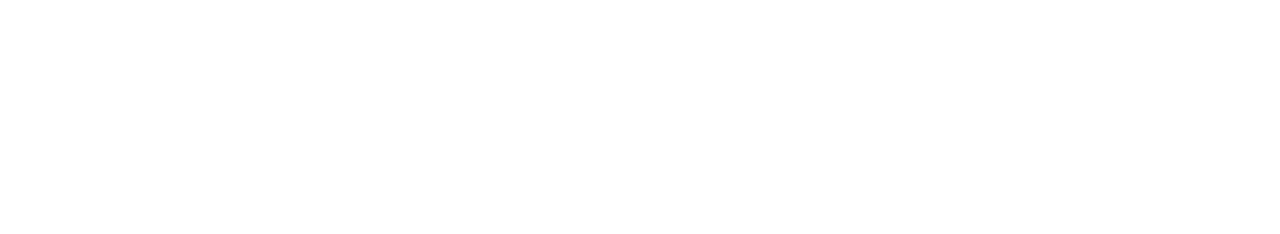
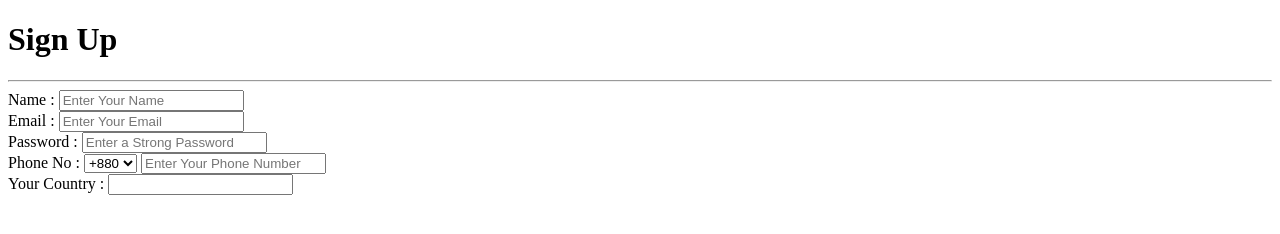
Before and after one commit to Avro-Nill/My-first-repository, a plain HTML site: page index.html in a window 1280 px wide. Drawn offline with Linux system fonts and the light colour scheme.

Commit message:
add a form"

```diff
--- a/index.html
+++ b/index.html
@@ -6,6 +6,39 @@
     <title>My first repository</title>
 </head>
 <body>
-
+    <div class="container">
+        <h1>Sign Up</h1>
+        <hr>
+        <label for="user"> Name :</label>
+        <input type="text" id="user" placeholder="Enter Your Name">
+        <br>
+        <label for="email"> Email :</label>
+        <input type="email" name="user mail" id="email" placeholder="Enter Your Email">
+        <br>
+        <label for="password"> Password :</label>
+        <input type="password" name="pass" id="password" placeholder="Enter a Strong Password">
+        <br>
+        <label for="phn"> Phone No :</label>
+        <select name="code" id="">
+            <option value="+880">+880</option>
+            <option value="+550">+550</option>
+            <option value="+91">+91</option>
+            <option value="+380">+380</option>
+            <option value="+780">+780</option>
+            <option value="+230">+230</option>
+        </select>
+        <input type="number" name="phone no" id="phn" placeholder="Enter Your Phone Number">
+        <br>
+        <label for="country"> Your Country :</label>
+        <input list="con">
+        <datalist id="con">
+            <option value="Bangladesh"> Bangladesh </option>
+            <option value="India"> India </option>
+            <option value="Canada"> Canada </option>
+            <option value="SriLanka"> SriLanka </option>
+            <option value="Singapur"> Singapur </option>
+            <option value="Argentina"> Argentina </option>
+        </datalist>
+    </div>
 </body>
 </html>
```
Also changed, not shown: style.css (added).
